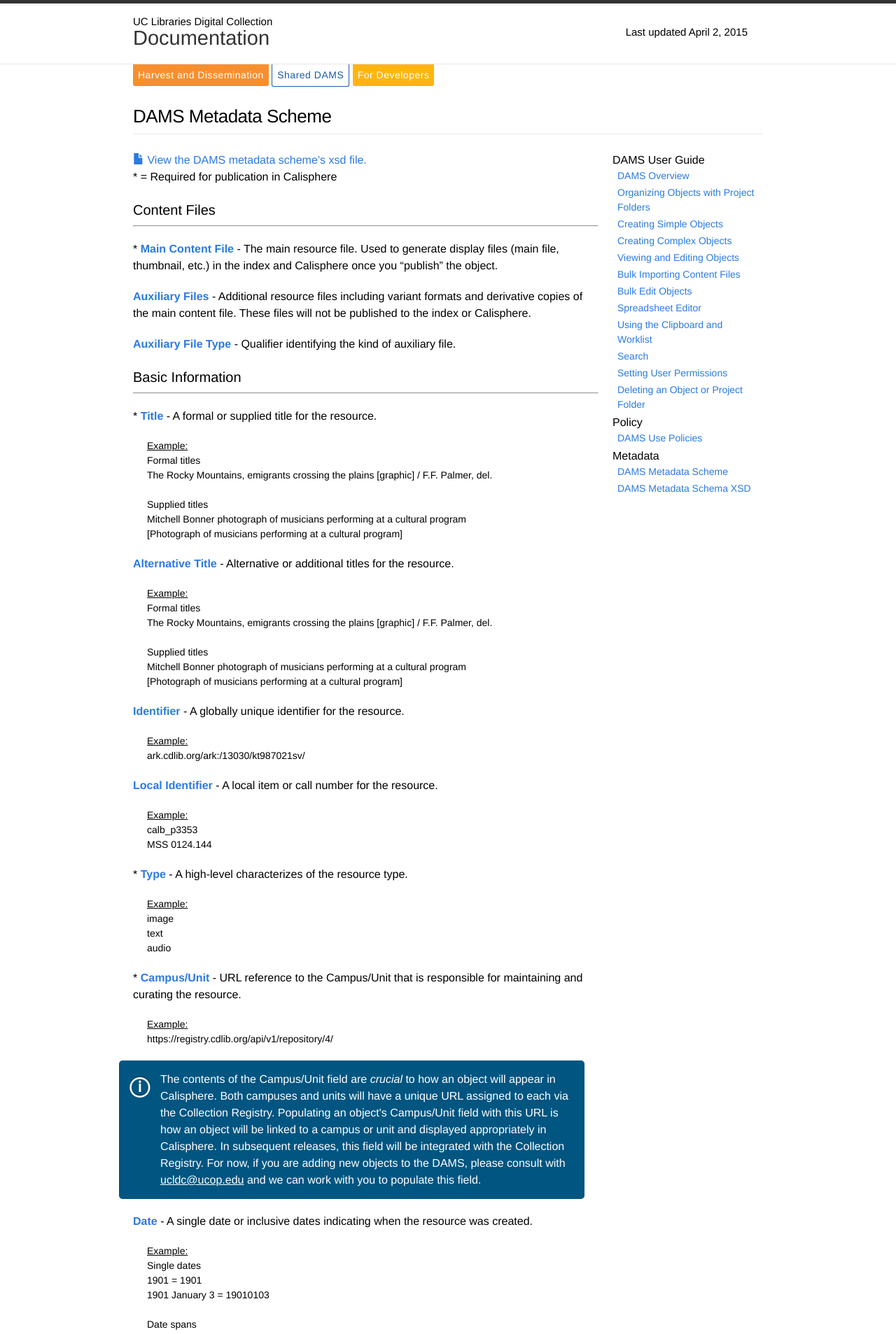
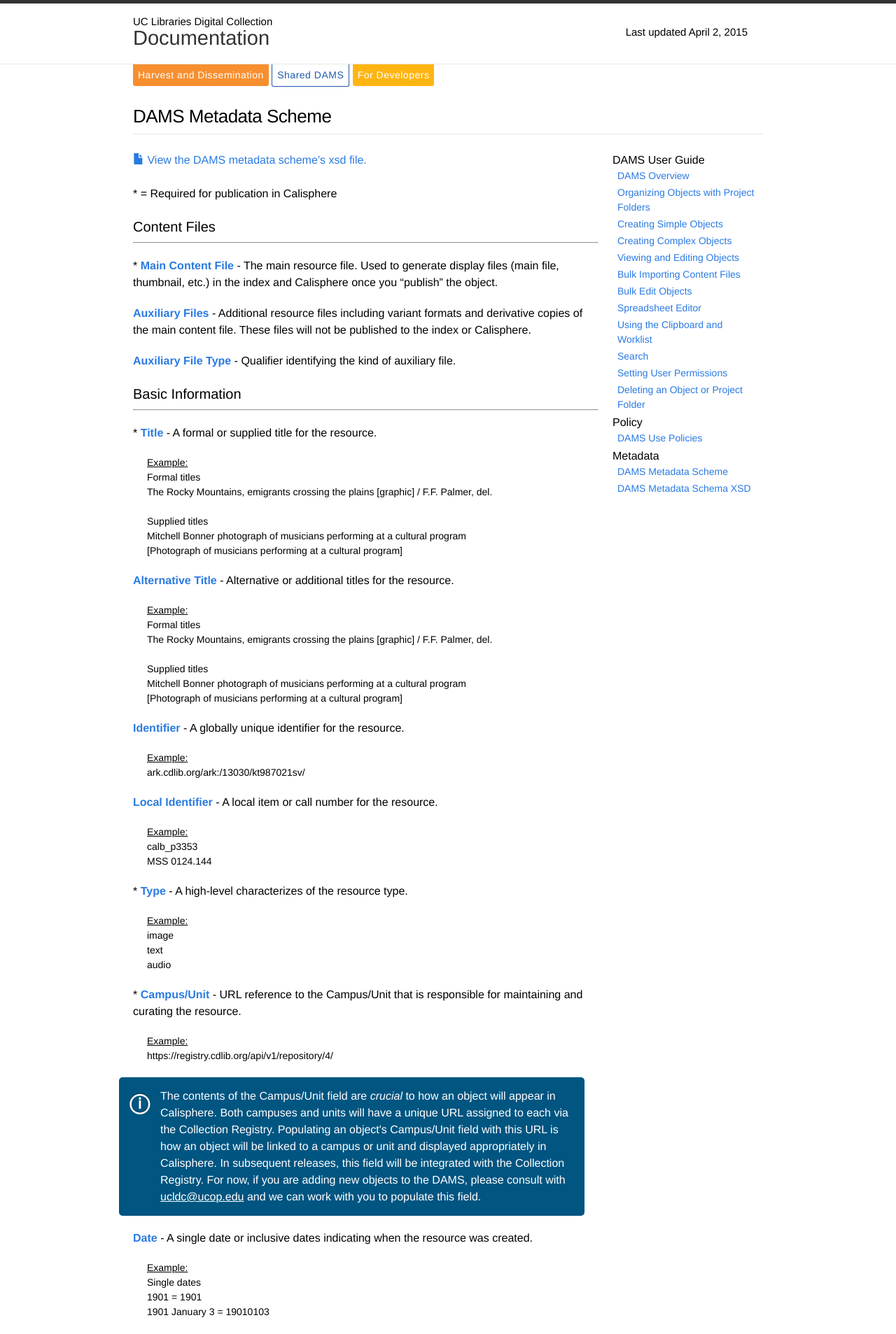
Before and after one commit to ucldc/ucldc-docs, a Jekyll site: the page built from docs/dams/metadata-model.md, in a window 1280 px wide. Shown: the top 1907 px of the page at 70% size. Built offline with Jekyll 4.4.1, drawn with Linux system fonts in a browser that asks for light colours; nearby versions of some CDN libraries.

Commit message:
Update metadata-model.md

```diff
--- a/docs/dams/metadata-model.md
+++ b/docs/dams/metadata-model.md
@@ -7,7 +7,7 @@ breadcrumbs: DAMS Appendix
 
 <a href="{{ site.url }}{{ site.baseurl }}/docs/dams/ucldc-schema/">
   <span class="glyphicon glyphicon-file"></span> View the DAMS metadata scheme's xsd file.
-</a><br>
+</a><br><br>
 \* = Required for publication in Calisphere
 
 
```
